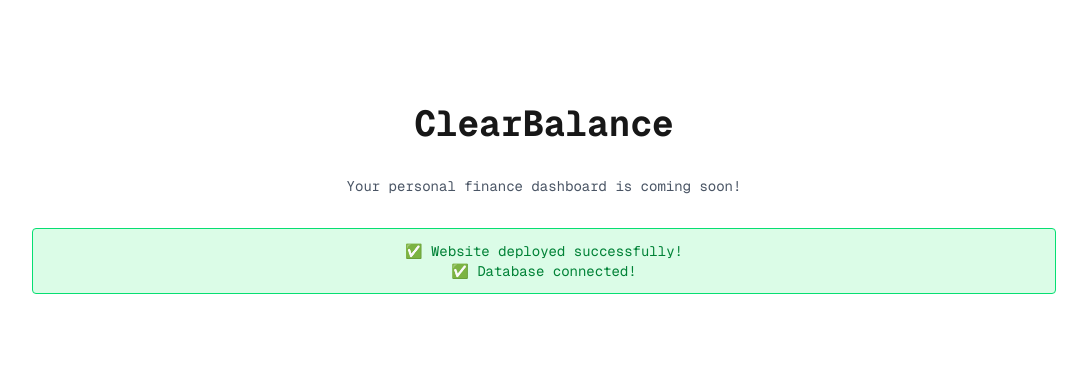
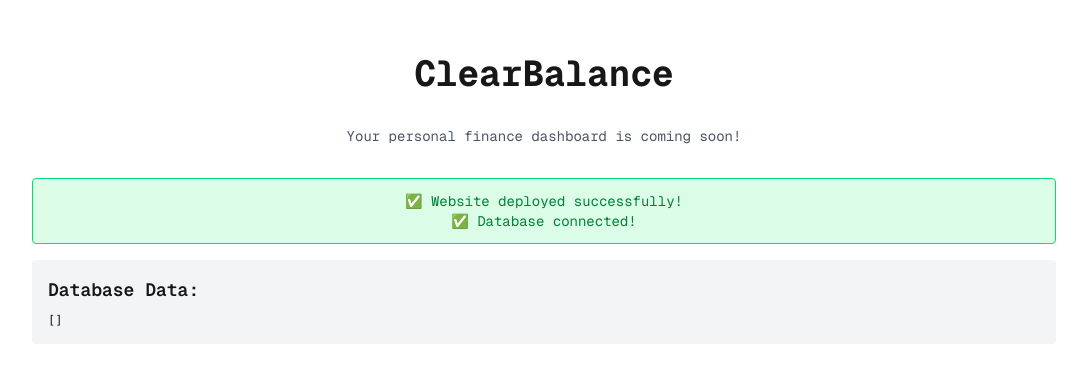
Before and after one commit to laforge2001/clearbalance, a Next.js app: page / in a window 1280 px wide. Shown: the part 201-566 px from the top of the page, without its empty margins (96-1183 px from the left). Built offline with nearby package versions, Linux system fonts and the light colour scheme; no server answers; the database is empty.

Commit message:
Update page.tsx claude

```diff
--- a/src/app/page.tsx
+++ b/src/app/page.tsx
@@ -1,29 +1,50 @@
-import React, { useEffect } from 'react';
+import React, { useEffect, useState } from 'react';
 import { createClient } from '@supabase/supabase-js';
 
-const supabase = createClient(
-  process.env.NEXT_PUBLIC_SUPABASE_URL!,
-  process.env.NEXT_PUBLIC_SUPABASE_ANON_KEY!
-)
+// Make sure these environment variables are properly set
+const supabaseUrl = process.env.NEXT_PUBLIC_SUPABASE_URL;
+const supabaseAnonKey = process.env.NEXT_PUBLIC_SUPABASE_ANON_KEY;
+
+// Add error handling for missing environment variables
+if (!supabaseUrl || !supabaseAnonKey) {
+  throw new Error('Missing Supabase environment variables');
+}
+
+const supabase = createClient(supabaseUrl, supabaseAnonKey);
 
 export default function Home() {
+  const [data, setData] = useState(null);
+  const [isLoading, setIsLoading] = useState(true);
+  const [error, setError] = useState(null);
+
   useEffect(() => {
-    // THIS IS WHERE YOU ACTUALLY USE THE 'supabase' VARIABLE
-    console.log(supabase);
     const fetchData = async () => {
       try {
-        const { data, error } = await supabase.from('your_table').select('*');
-        if (error) {
-          console.error('Error fetching data:', error.message);
+        setIsLoading(true);
+        setError(null);
+
+        // Replace 'your_table' with your actual table name
+        const { data: fetchedData, error: fetchError } = await supabase
+          .from('your_table') // Update this to your actual table name
+          .select('*');
+
+        if (fetchError) {
+          console.error('Error fetching data:', fetchError.message);
+          setError(fetchError.message);
         } else {
-          console.log('Data:', data);
+          console.log('Data:', fetchedData);
+          setData(fetchedData);
         }
       } catch (e) {
         console.error('An unexpected error occurred:', e);
+        setError('An unexpected error occurred');
+      } finally {
+        setIsLoading(false);
       }
     };
+
     fetchData();
-  }, []); // Empty dependency array means this runs once on mount
+  }, []);
 
   return (
     <main className="flex min-h-screen flex-col items-center justify-center p-24">
@@ -34,11 +55,33 @@ export default function Home() {
         <p className="text-center text-gray-600 mb-8">
           Your personal finance dashboard is coming soon!
         </p>
-        <div className="bg-green-100 border border-green-400 text-green-700 px-4 py-3 rounded text-center">
+
+        {/* Dynamic status based on actual connection */}
+        <div className={`border px-4 py-3 rounded text-center ${
+          error
+            ? 'bg-red-100 border-red-400 text-red-700'
+            : 'bg-green-100 border-green-400 text-green-700'
+        }`}>
           ✅ Website deployed successfully!
           <br />
-          ✅ Database connected!
+          {isLoading ? (
+            '🔄 Connecting to database...'
+          ) : error ? (
+            `❌ Database connection error: ${error}`
+          ) : (
+            '✅ Database connected!'
+          )}
         </div>
+
+        {/* Optional: Display fetched data */}
+        {data && !error && (
+          <div className="mt-4 p-4 bg-gray-100 rounded">
+            <h2 className="text-lg font-semibold mb-2">Database Data:</h2>
+            <pre className="text-xs overflow-auto">
+              {JSON.stringify(data, null, 2)}
+            </pre>
+          </div>
+        )}
       </div>
     </main>
   );
```
